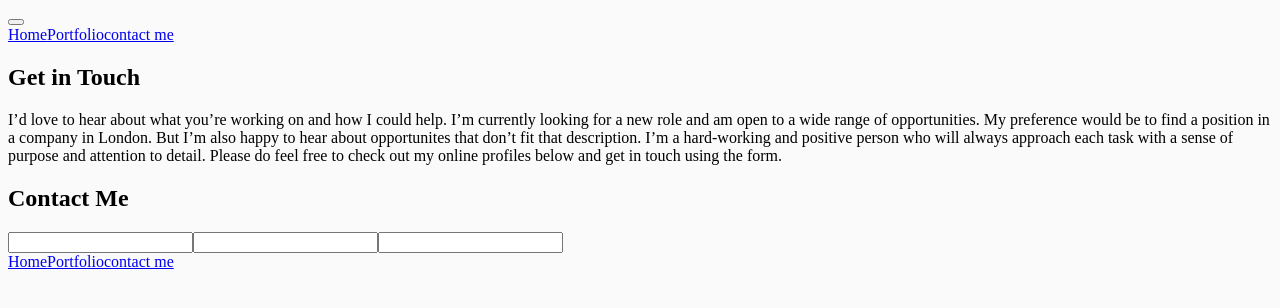
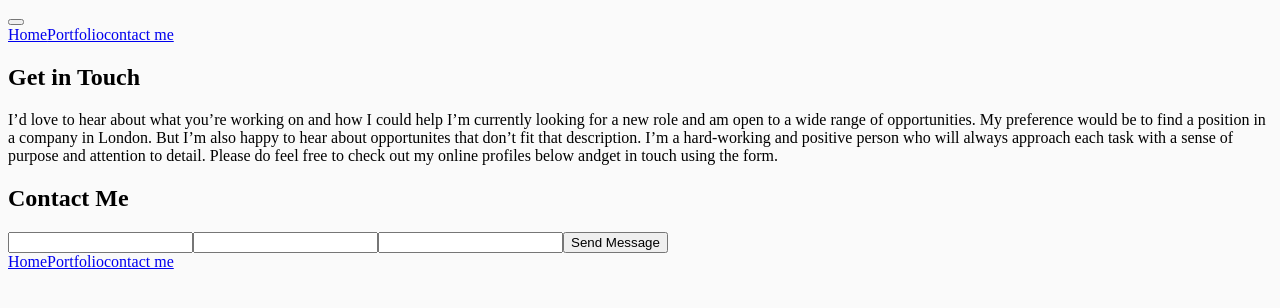
Before and after one commit to Glebkas/portfolio, a React (Create React App) app: page /contactme in a window 1280 px wide. Shown: the top 308 px of the page. Built offline with nearby package versions, Linux system fonts and the light colour scheme.

Commit message:
Update ContactMe.js

```diff
--- a/src/pages/ContactMe.js
+++ b/src/pages/ContactMe.js
@@ -1,53 +1,26 @@
 import data from "../utils/data";
+import Icons from "../components/Icons";
 
 function ContactMe() {
-  const handleIconClick = (e) => {
-    window.open(e.target.id, "_blank");
-    console.log(e.target.id);
-  };
-
   return (
-    <>
-      <div>
-        <h2>Get in Touch</h2>
-        <p>
-          I’d love to hear about what you’re working on and how I could help.
-          I’m currently looking for a new role and am open to a wide range of
-          opportunities. My preference would be to find a position in a company
-          in London. But I’m also happy to hear about opportunites that don’t
-          fit that description. I’m a hard-working and positive person who will
-          always approach each task with a sense of purpose and attention to
-          detail. Please do feel free to check out my online profiles below and
-          get in touch using the form.
-        </p>
-        <div className="footer__icons">
-            <i
-              id={data.iconLinks.github}
-              onClick={handleIconClick}
-              className="footer__icons_type_github"
-            />
-            <i
-              id={data.iconLinks.linkedin}
-              onClick={handleIconClick}
-              className="footer__icons_type_linkedin"
-            />
-            <i
-              id={data.iconLinks.facebook}
-              onClick={handleIconClick}
-              className="footer__icons_type_facebook"
-            />
-          </div>
+    <div className="contact-me">
+      <div className="contact-me">
+        <h2 className="contact-me__title">Get in Touch</h2>
+        <div contact-me></div>
+        <p className="contact-me__description">{data.contact}</p>
+        <Icons></Icons>
       </div>
 
-      <div>
-        <h2>Contact Me</h2>
-        <form>
+      <div className="contact-me__form-section">
+        <h2 className="contact-me__form-section-title">Contact Me</h2>
+        <form className="contact-me__form">
           <input type="text"></input>
           <input type="email" placeholder=""></input>
           <input type="text" placeholder=""></input>
+          <button>Send Message</button>
         </form>
       </div>
-    </>
+    </div>
   );
 }
 
```
